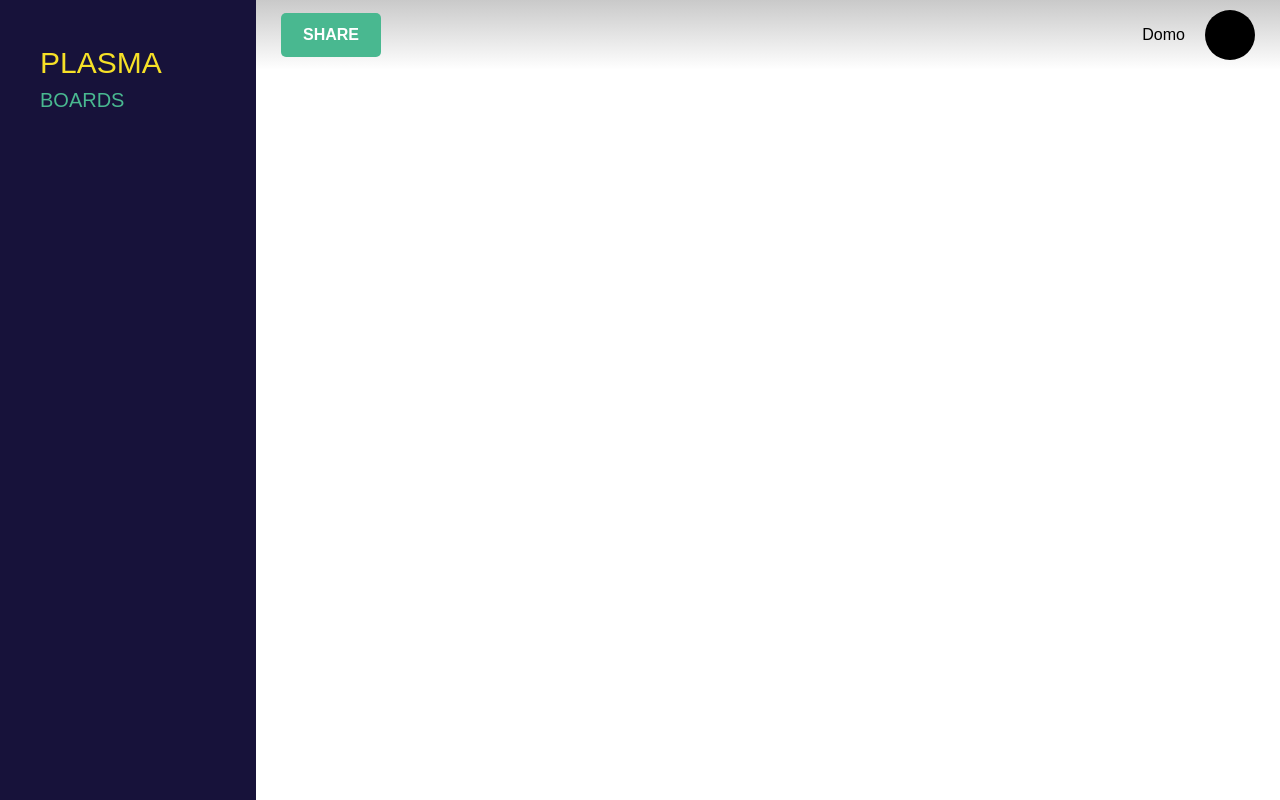
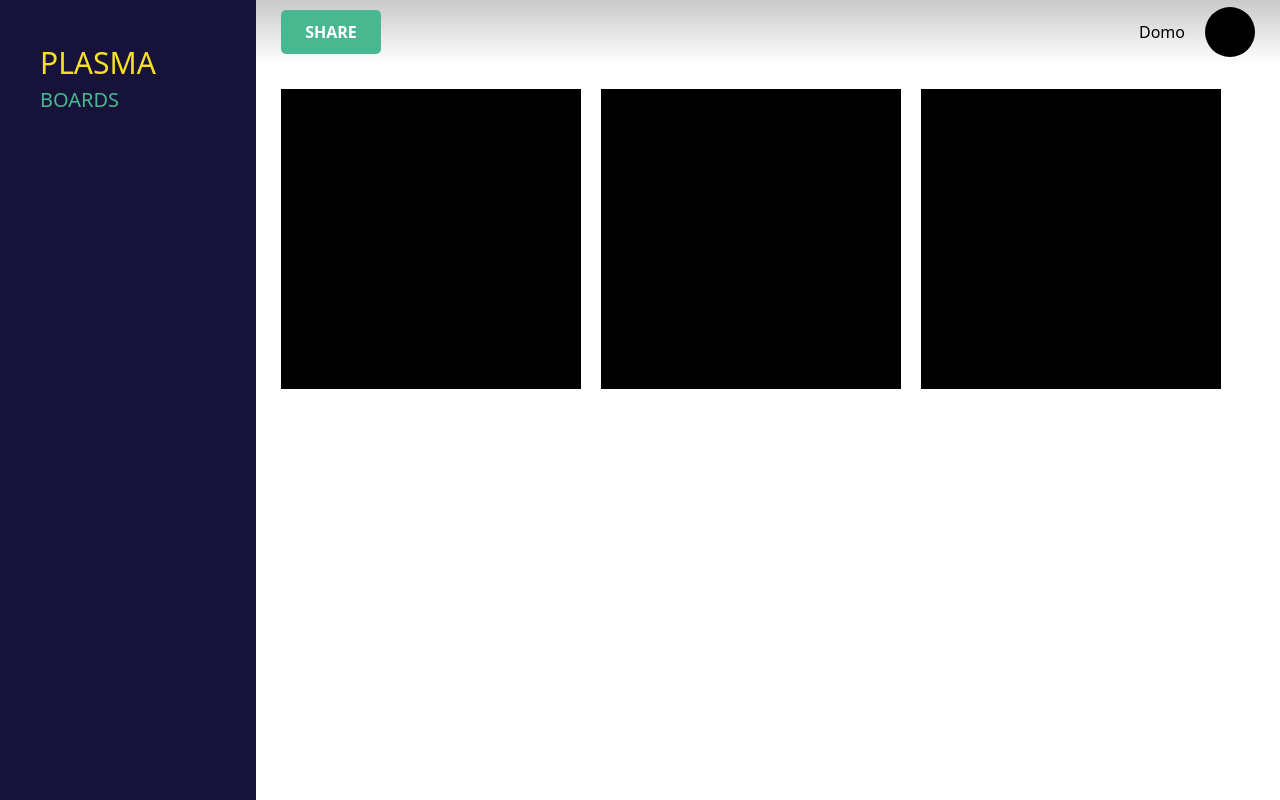
Before and after one commit to DomDodge/plasma-board, a Next.js app: page / in a window 1280 px wide. Built offline with nearby package versions, Linux system fonts and the light colour scheme.

Commit message:
small fixes

```diff
--- a/app/globals.css
+++ b/app/globals.css
@@ -1,12 +1,23 @@
 @import "tailwindcss";
 
+html,
+body {
+  padding: 0;
+  margin: 0;
+  width: 100%;
+  min-height: 100vh;
+}
+
+* {
+  box-sizing: border-box;
+}
+
 .container {
-  margin: none;
-  width: 100%;
+  width: 100vw;
   height: 100vh;
   display: flex;
   flex-direction: row;
-  font-family: sans-serif;
+  margin: 0;
 }
 
 .left {
@@ -73,6 +84,23 @@
   cursor: pointer;
 }
 
+.taskHolder {
+  width: 100%;
+  height: 100%;
+  display: flex;
+  flex-direction: row;
+  justify-content: flex-start;
+  flex-wrap: wrap;
+  gap: 20px;
+  padding: 25px;
+}
+
+.task {
+  width: 300px;
+  height: 300px;
+  background-color: black;
+}
+
 h1 {
   color: #F6E027;
   font-size: 30px;
--- a/app/page.tsx
+++ b/app/page.tsx
@@ -1,7 +1,7 @@
 
 export default function Home() {
   return (
-    <div className={'container'}>
+    <div className={"container"}>
       <LeftBar />
       <RightBar />
     </div>
@@ -21,6 +21,25 @@ function RightBar() {
   return (
     <div className={"right"}>
       <TopBar />
+      <TaskHolder />
+    </div>
+  )
+}
+
+function TaskHolder() {
+  return (
+    <div className="taskHolder">
+      <TaskSheet />
+      <TaskSheet />
+      <TaskSheet />
+    </div>
+  )
+}
+
+function TaskSheet() {
+  return (
+    <div className="task">
+
     </div>
   )
 }
```
